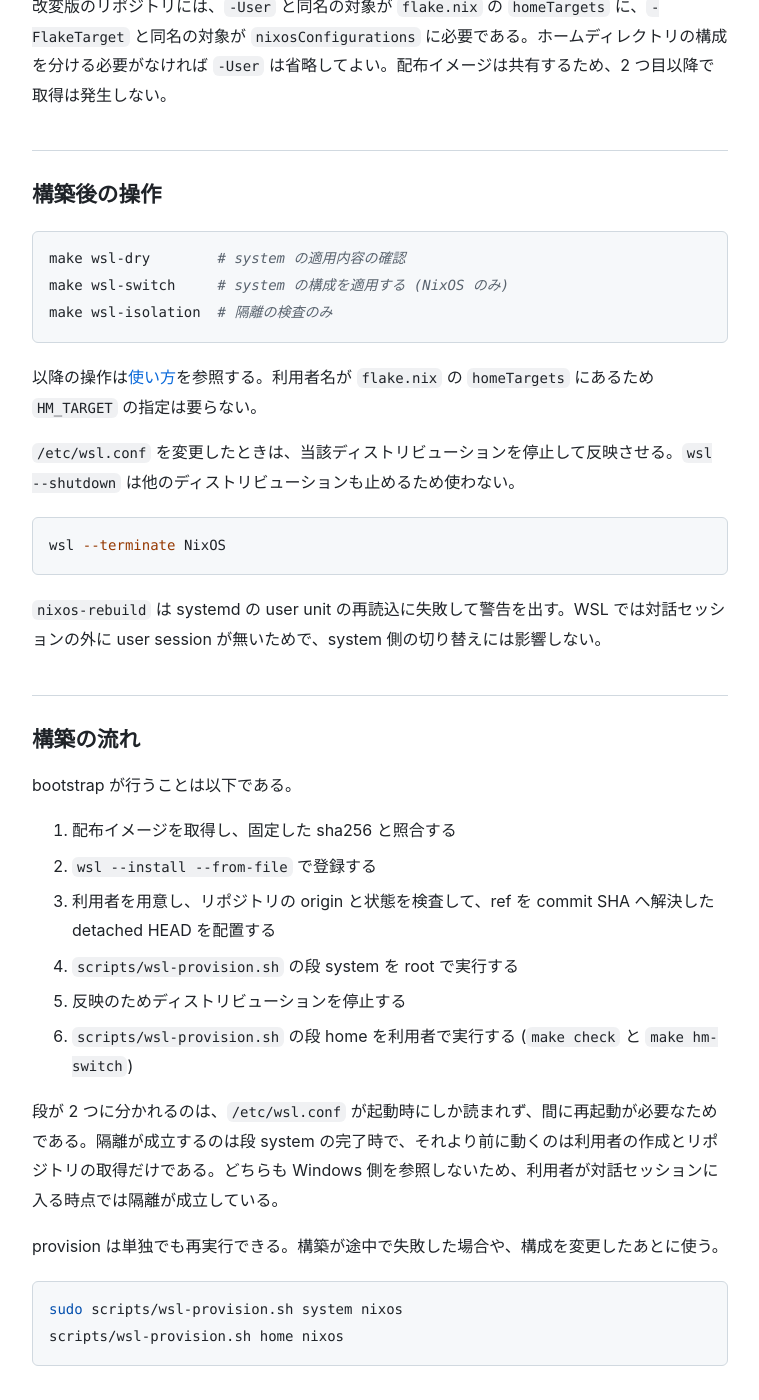
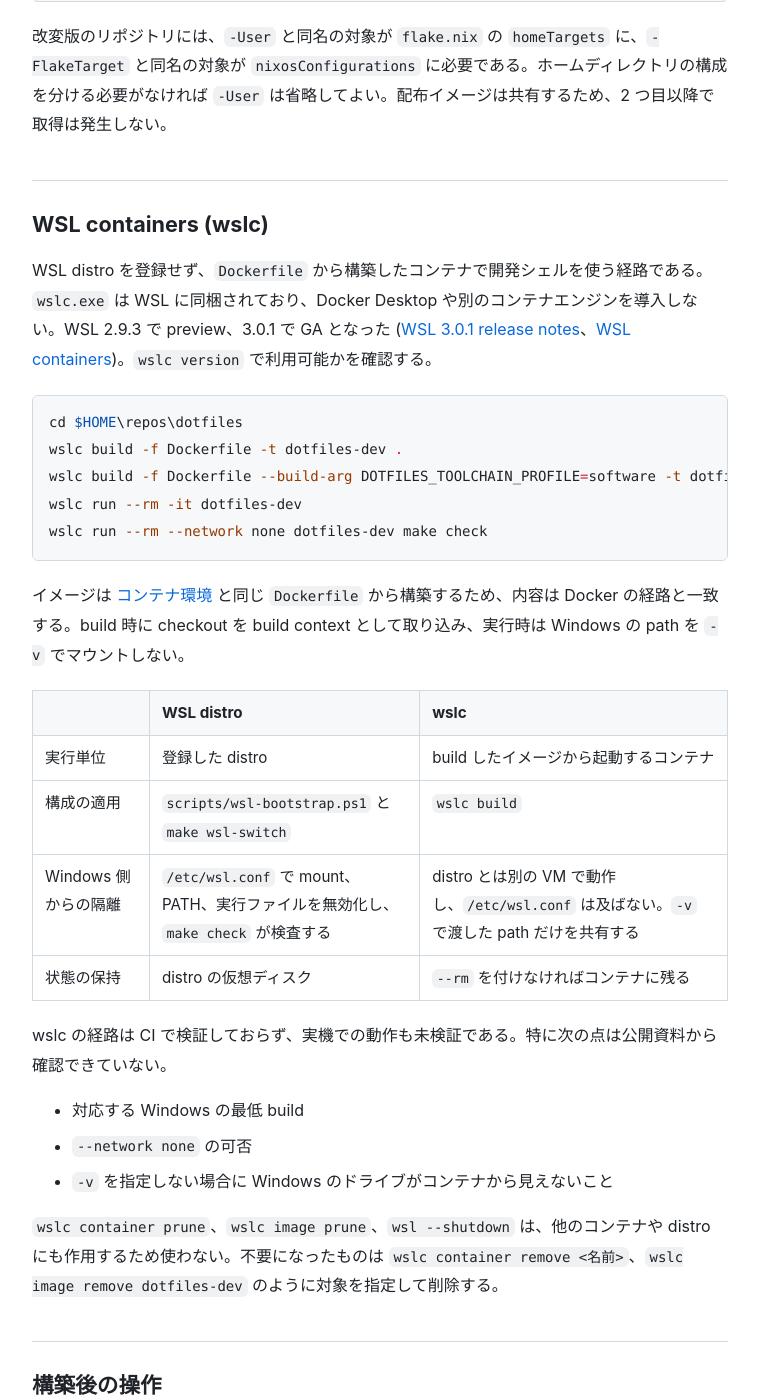
Before and after one commit to sabas0ba/dotfiles, a Jekyll site: the page built from docs/windows.md, in a window 1280 px wide and 1400 px high, scrolled down 3531 px. Shown: the whole window, without its empty margins (260-1019 px from the left). Built offline with Jekyll 4.4.1, drawn with Linux system fonts in a browser that asks for light colours; our own code applies the rules of GitHub Pages for plain Markdown files; some of the changed text lies outside the part shown.

Commit message:
docs: add WSL containers (wslc) as a container route on Windows
Co-Authored-By: Claude Opus 5.5 <noreply@anthropic.com>
Claude-Session: https://claude.ai/code/session_017X9TautU4SpjJ677smxNHP

````diff
--- a/docs/windows.md
+++ b/docs/windows.md
@@ -1,6 +1,6 @@
 # Windows (WSL)
 
-WSL の内部に Linux 環境を構築する。PowerShell で 2 コマンド実行すれば、開発シェルに入れる状態まで到達する。
+WSL の内部に Linux 環境を構築する。PowerShell で 2 コマンド実行すれば、開発シェルに入れる状態まで到達する。distro を登録せずコンテナで使う場合は [WSL containers (wslc)](#wsl-containers-wslc) を参照する。
 
 この bootstrap が対象とする Windows とゲストの system は[対応範囲](index.md#対応範囲)にある。
 
@@ -87,6 +87,35 @@ powershell -ExecutionPolicy Bypass -File scripts\wsl-bootstrap.ps1 `
 
 改変版のリポジトリには、`-User` と同名の対象が `flake.nix` の `homeTargets` に、`-FlakeTarget` と同名の対象が `nixosConfigurations` に必要である。ホームディレクトリの構成を分ける必要がなければ `-User` は省略してよい。配布イメージは共有するため、2 つ目以降で取得は発生しない。
 
+## WSL containers (wslc)
+
+WSL distro を登録せず、`Dockerfile` から構築したコンテナで開発シェルを使う経路である。`wslc.exe` は WSL に同梱されており、Docker Desktop や別のコンテナエンジンを導入しない。WSL 2.9.3 で preview、3.0.1 で GA となった ([WSL 3.0.1 release notes](https://github.com/microsoft/WSL/releases/tag/3.0.1)、[WSL containers](https://learn.microsoft.com/windows/wsl/wsl-container))。`wslc version` で利用可能かを確認する。
+
+```powershell
+cd $HOME\repos\dotfiles
+wslc build -f Dockerfile -t dotfiles-dev .
+wslc build -f Dockerfile --build-arg DOTFILES_TOOLCHAIN_PROFILE=software -t dotfiles-software .
+wslc run --rm -it dotfiles-dev
+wslc run --rm --network none dotfiles-dev make check
+```
+
+イメージは [コンテナ環境](usage.md#コンテナ環境) と同じ `Dockerfile` から構築するため、内容は Docker の経路と一致する。build 時に checkout を build context として取り込み、実行時は Windows の path を `-v` でマウントしない。
+
+| | WSL distro | wslc |
+| --- | --- | --- |
+| 実行単位 | 登録した distro | build したイメージから起動するコンテナ |
+| 構成の適用 | `scripts/wsl-bootstrap.ps1` と `make wsl-switch` | `wslc build` |
+| Windows 側からの隔離 | `/etc/wsl.conf` で mount、PATH、実行ファイルを無効化し、`make check` が検査する | distro とは別の VM で動作し、`/etc/wsl.conf` は及ばない。`-v` で渡した path だけを共有する |
+| 状態の保持 | distro の仮想ディスク | `--rm` を付けなければコンテナに残る |
+
+wslc の経路は CI で検証しておらず、実機での動作も未検証である。特に次の点は公開資料から確認できていない。
+
+- 対応する Windows の最低 build
+- `--network none` の可否
+- `-v` を指定しない場合に Windows のドライブがコンテナから見えないこと
+
+`wslc container prune`、`wslc image prune`、`wsl --shutdown` は、他のコンテナや distro にも作用するため使わない。不要になったものは `wslc container remove <名前>`、`wslc image remove dotfiles-dev` のように対象を指定して削除する。
+
 ## 構築後の操作
 
 ```bash
````
Also changed, not shown: docs/index.md (+1 -0 lines), docs/usage.md (+1 -1 lines).
